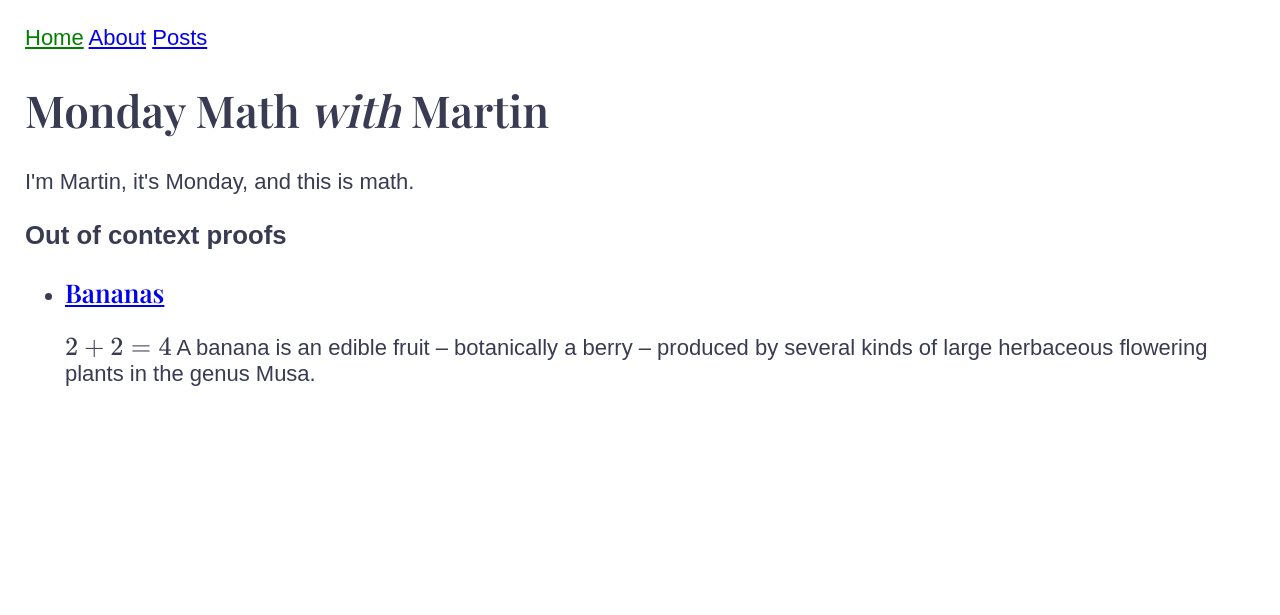
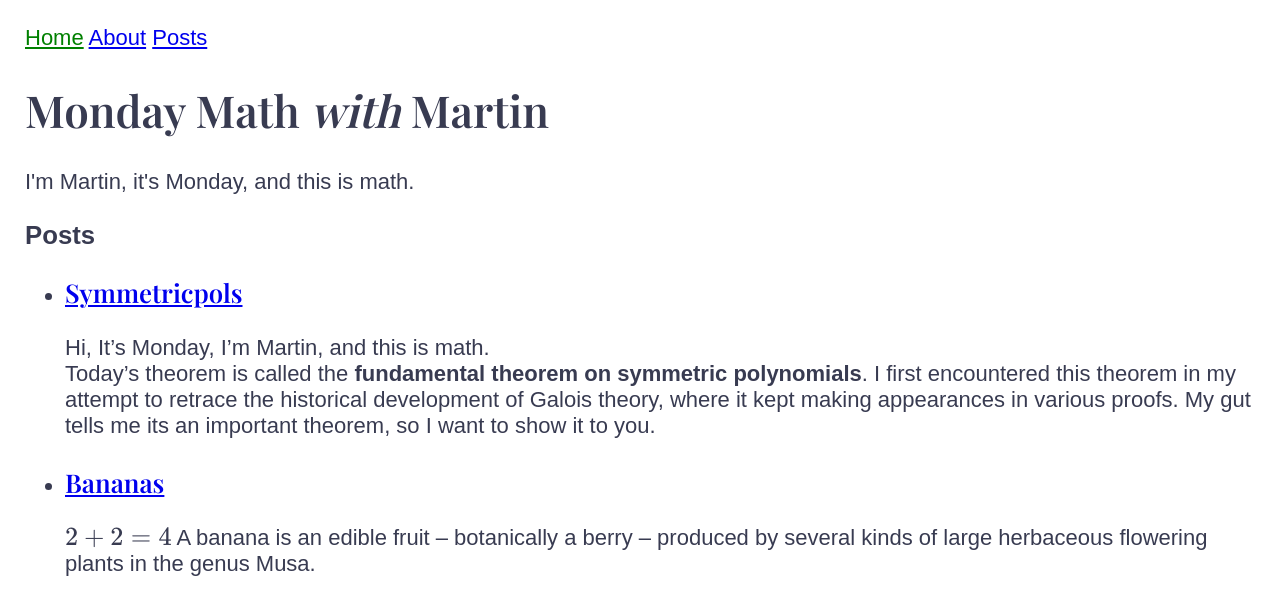
Before and after one commit to mtrifonov-design/mondaymathwithmartin, a Jekyll site: the page built from index.html, in a window 1280 px wide. Shown: the top 615 px of the page. Built offline with Jekyll 4.4.1, drawn with Linux system fonts in a browser that asks for light colours; some web fonts are replaced; some of the changed lines change nothing that is shown.

Commit message:
first draft

```diff
--- a/_layouts/default.html
+++ b/_layouts/default.html
@@ -10,7 +10,12 @@
     <script>
       MathJax = {
         tex: {
-          inlineMath: [['$', '$'], ['\\(', '\\)']]
+          displayMath: [
+            ['$$', '$$'],
+            ['\\[', '\\]']
+          ],
+          inlineMath: [['$', '$'], ['\\(', '\\)']],
+
         },
         svg: {
           fontCache: 'global'
--- /dev/null
+++ b/_posts/2024-01-15-symmetricpols.md
@@ -0,0 +1,60 @@
+---
+layout: post
+author: Martin Trifonov
+---
+Hi, It's Monday, I'm Martin, and this is math.
+Today's theorem is called the **fundamental theorem on symmetric polynomials**. I first encountered this theorem in my attempt to retrace the historical development of Galois theory, where it kept making appearances in various proofs. My gut tells me its an important theorem, so I want to show it to you.
+
+Okay, enough babbling, lets go meet our theorem.
+
+### Meet the theorem
+Let $f(x) = x^n+c_{n-1}x^{n-1}+...+c_0 = 0$ be some rational equation, and let $\alpha_1,..,\alpha_n \in \mathbb C$ be its roots.
+At its core, todays theorem is concerned with relating the roots of our polynomial with its coefficients.
+
+Before we spell out the exact statement of the theorem, let's make the following innocent observation. Instead of writing  $f(x) = x^n+c_{n-1}x^{n-1}+...+c_0$, we could factorise it as $f(x)=(x-\alpha_1)...(x-\alpha_n)$. If we now were to expand the latter expression, we would get $f(x) = x^n-(\alpha_1+...+\alpha_n)x^{n-1}+...+(-1)^n\alpha_1...\alpha_n$.
+This allows us to capture the following relations between roots $\alpha_1,...,\alpha_n$ and coefficients $c_{n-1},...,c_0$:
+$$\alpha_1+...+\alpha_n = -c_{n-1}\\\vdots\\\alpha_1\cdots\alpha_n =(-1)^nc_0$$
+Thus, even though the roots of our equation might not be known to us, at the very least, we know they satisfy the above constraints. The left-hand-sides of the above identities are called the _elementary symmetric polynomials_ in $\alpha_1,...,\alpha_n$. By symmetric, it is meant that we could permute the roots in the expression in any way whatsoever, and the algebraic value of the expression will not change.
+
+Today's theorem builds right on top on these observations. The juiciest way to present it is the following:
+> Let $f(x) = x^n+c_{n-1}x^{n-1}+...+c_0 = 0$ be some equation, and let $\alpha_1,..,\alpha_n$ be its roots.  Any _symmetric_ polynomial $g(\alpha_1,...,\alpha_n)$ in the roots can be converted into a polynomial $h(c_0,...,c_{n-1})$ in the coefficients by a simple algorithm, so that $g(\alpha_1,...,\alpha_n) = h(c_0,...,c_{n-1})$
+
+We already gave an obvious example of the theorem. The polynomial $\alpha_1+...+\alpha_n$ is symmetric in the roots of our equation (no permutation of the roots changes its value), and it can be expressed as a polynomial $-c_{n-1}$ (albeit, a very stupid one) in the coefficients of the equation. The theorem goes much further though. I could come up with some other expression in the roots of our equation, say $\alpha_1^5+...+\alpha_n^5$, and this value must also be expressible as some rational combination of our coefficients.
+
+**Let's make it super concrete**. Suppose my equation is $5x^3-2x+1$. It's roots, $\alpha_1,..,\alpha_3$, real or complex, whatever they are, are not known to me. However, by means of an algorithm we're about to describe, we will be able to determine the exact value of the expression $(\alpha_1^2+\alpha_2^2+\alpha_3^2)(\alpha_1\alpha_2+\alpha_1\alpha_3+\alpha_2\alpha_3)$ as a rational expression in the coefficients $5,-2,1$.
+### The algorithm
+### Newtons Theorem
+### Properties of symmetric polynomials
+Let's investigate the nature of symmetric polynomials.
+Supose we start with any polynomial $f(x_1,...,x_n)$. For simple polynomials, it is easy to determine if they are symmetric at a glance.
+$$2x^2+2y^2+2z^2 \in \mathbb Q[x,y,z] \text{ is symmetric}$$
+But what about more complicated expressions?
+$$2xy^3(x^2+z)(y+x^2)$$
+Let's consider the following algorithm to determine the symmetry of polynomials:
+>1. Fully expand out your given polynomial, so that it is written as sum of monomials. Example:
+$2xy^3(x^2+z)(y+x^2)=2 x^5 y^3 + 2 x^3 y^4 + 2 x^3 y^3 z + 2 x y^4 z$
+>2. For the first monomial in your expression, say $x^5y^3 = x^5y^3z^0$, generate all distinct monomials that can be obtained by permuting the variables, in this case:
+$x^5y^3z^0,x^5z^3y^0,y^5x^3z^0,y^5z^3y^0,z^5x^3y^0,z^5y^3x^0$
+If all monomials exist in the expression and share the same coefficients, then cross them of from the expression and repeat step 2. If some monomial doesn't exist, or if two monomials have different coefficients, the polynomial isn't symmetric.
+
+
+The important takeaway here is that monomials can be grouped together in the specified way. They are, in some sense, the building blocks of symmetric polynomials. We can identify these building blocks in the following way:
+5-3-0 shall denote the symmetric polynomial
+$$x^5y^3z^0+x^5z^3y^0+y^5x^3z^0+y^5z^3y^0+z^5x^3y^0+z^5y^3x^0$$
+whereas 1-0-0 denotes
+$$x+y+z$$
+The elementary symmetric polynomials are exactly 1-0-0,1-1-0,1-1-1.
+Now there is a slightly larger class of symmetric polynomials generated by the elementary symmetric polynomials, which we will show now:
+
+
+### Newtons Theorem
+>The symmetric polynomials of the form
+>$$s_k =\alpha_1^k+\alpha_2^k+...+\alpha_n^k$$
+>can be expressed in terms of the elementary symmetric polynomials $\sigma_1,...,\sigma_n$.
+___
+Proof.
+The polynomials $s_k$ are exactly those described by k-0-0.
+There is a natural law here, which says:
+(k-1-0)()
+### The general proof
+### Outlook
--- a/index.html
+++ b/index.html
@@ -5,7 +5,7 @@ title: Home
 <h1 class="accent">Monday Math <i>with</i> Martin</h1>
 I'm Martin, it's Monday, and this is math.
 
-<h3 >Out of context proofs</h3>
+<h3 >Posts</h3>
 
 <ul>
   {% for post in site.posts %}
```
Also changed, not shown: 4 other files.
